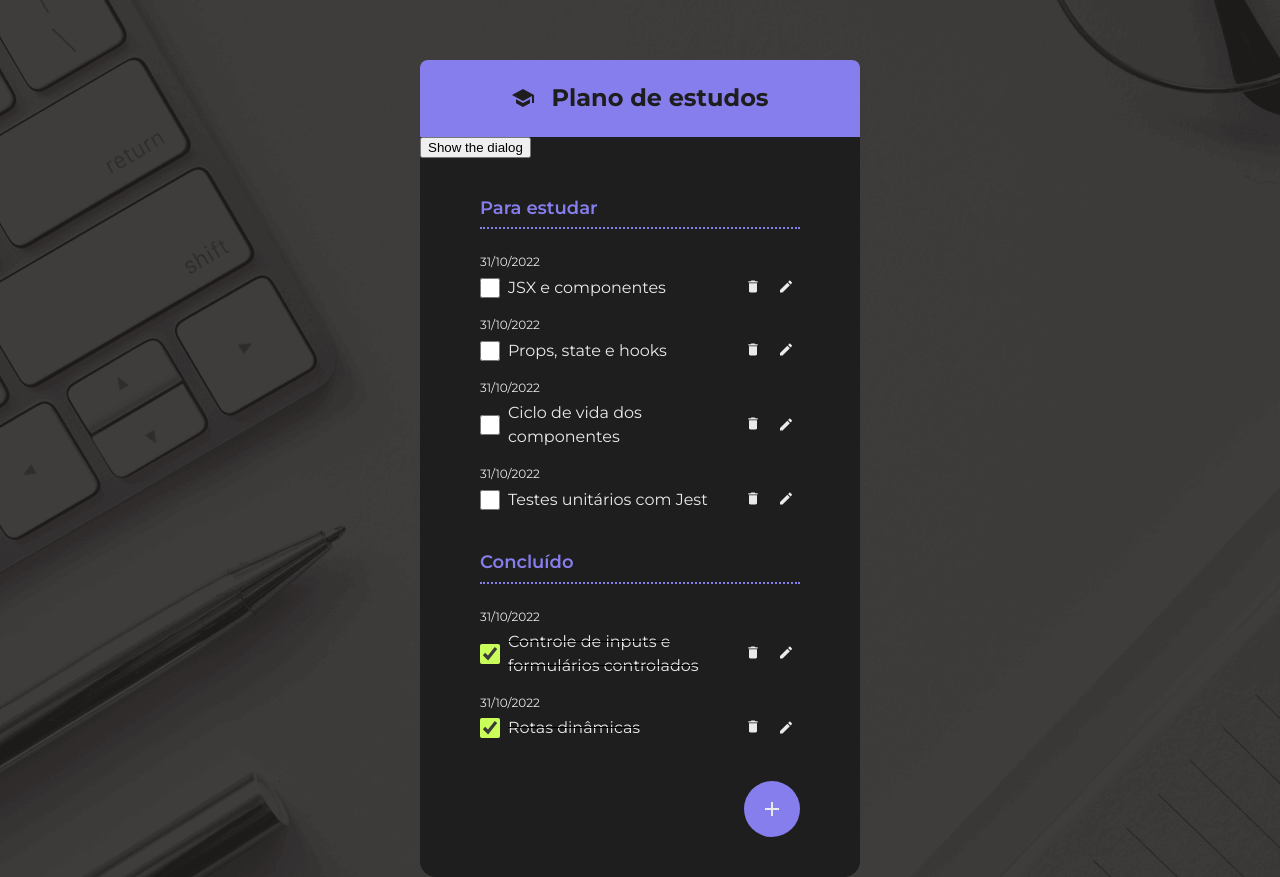
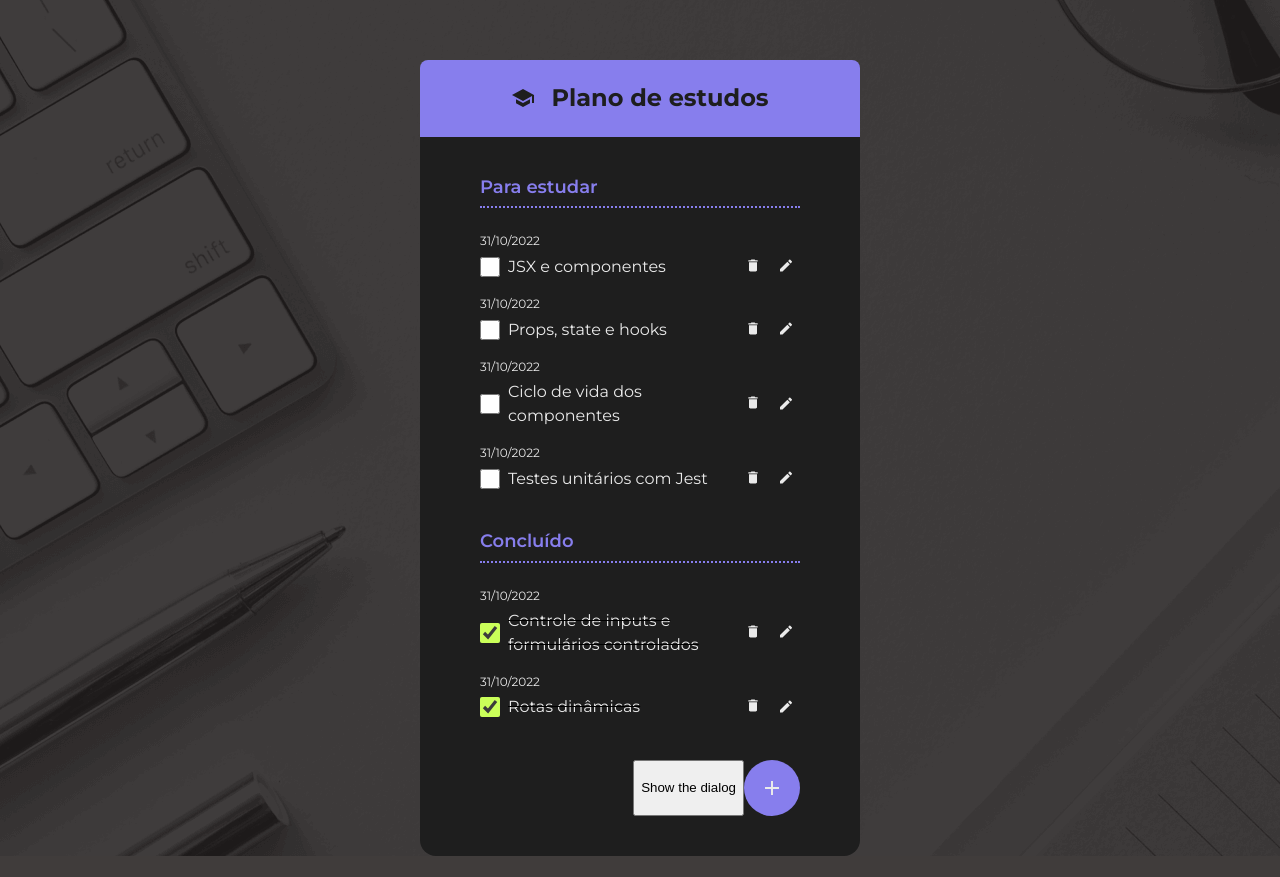
Before and after one commit to jamesschulzm/react-todo-list, a React (Vite) app: page / in a window 1280 px wide. After the commit the page ends 856 px from the top, so only its background shows below. Built offline with nearby package versions, Linux system fonts and the light colour scheme.

Commit message:
[ADD] Quem controla o estado

```diff
--- a/src/App.jsx
+++ b/src/App.jsx
@@ -1,3 +1,4 @@
+import { useState } from "react";
 import { ChecklistsWrapper } from "./components/ChecklistsWrapper";
 import { Container } from "./components/Container";
 import { Dialog } from "./components/Dialog";
@@ -52,6 +53,13 @@
 ];
 
 function App() {
+  const [showDialog, setShowDialog] = useState(false);
+
+  const toggleDialog = () => {
+    setShowDialog(!showDialog);
+    console.log("Dialog visibility:", !showDialog);
+  };
+
   return (
     <main>
       <Container>
@@ -60,8 +68,6 @@
             <IconSchool /> Plano de estudos
           </Heading>
         </Header>
-
-        <Dialog></Dialog>
 
         <ChecklistsWrapper>
           <SubHeading>Para estudar</SubHeading>
@@ -77,7 +83,9 @@
             })}
           </ToDoList>
           <Footer>
-            <FabButton>
+            <Dialog isOpen={showDialog} />
+
+            <FabButton onClick={toggleDialog}>
               <IconPlus />
             </FabButton>
           </Footer>
--- a/src/components/FabButton/index.jsx
+++ b/src/components/FabButton/index.jsx
@@ -1,9 +1,9 @@
-import './fab-button.style.css'
+import "./fab-button.style.css";
 
-export function FabButton({ children }) {
-    return (
-        <button className='fab'>
-            {children}
-        </button>
-    )
+export function FabButton({ children, ...rest }) {
+  return (
+    <button className="fab" {...rest}>
+      {children}
+    </button>
+  );
 }
```
